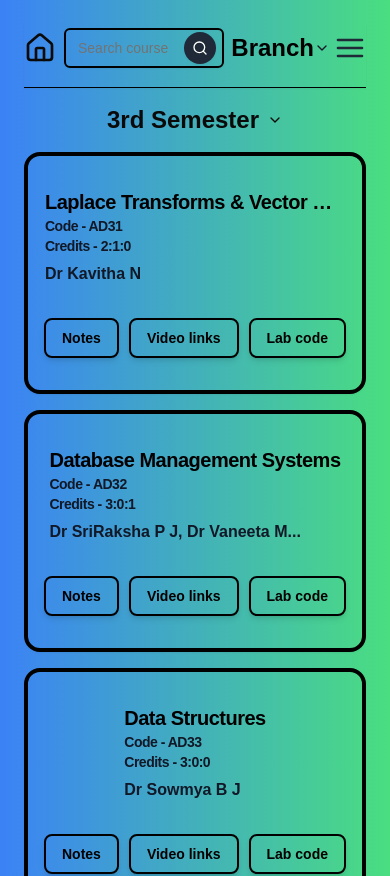
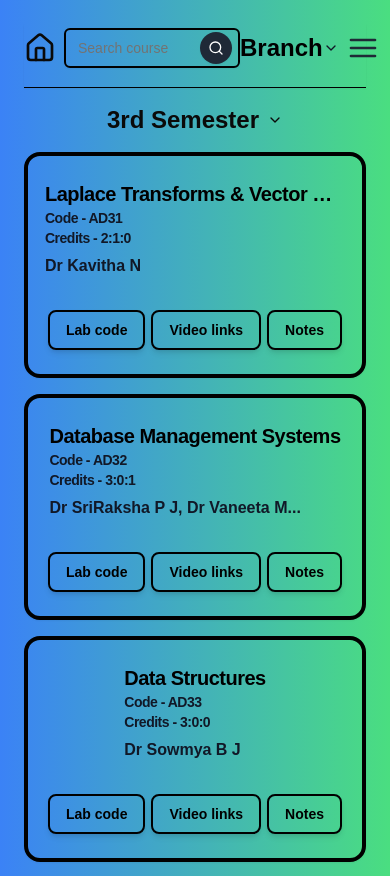
Before and after one commit to RohanPKulkarni/nextjs-2024, a Next.js app: page /aids in a window 390 px wide. Shown: the top 876 px of the page. Built offline with nearby package versions, Linux system fonts and the light colour scheme.

Commit message:
final changes for phone

```diff
--- a/src/app/components/common-card/index.js
+++ b/src/app/components/common-card/index.js
@@ -6,7 +6,7 @@ import Link from "next/link";
 
 export default function Commoncard({name , credits, incharge, linker, code}) {
   return (
-    <Card className="flex flex-col gap-8 rounded-2xl p-2 py-8 transition duration-300 hover:shadow-2xl hover:shadow-gray-600/10 cursor-pointer transform hover:-translate-y-2 bg-transparent border-4 border-black sm:p-8 md:p-8 lg:p-8">
+    <Card className="flex flex-col gap-8 rounded-2xl p-2 py-6 transition duration-300 hover:shadow-2xl hover:shadow-gray-600/10 cursor-pointer transform hover:-translate-y-2 bg-transparent border-4 border-black sm:p-8 md:p-8 lg:p-8">
   <CardHeader className="p-0 mx-auto">
     <CardTitle className="text-xl max-w-[300px] truncate font-bold text-black">
       <p className = "overflow-hidden overflow-ellipsis whitespace-nowrap">{name}</p>
@@ -24,16 +24,16 @@ export default function Commoncard({name , credits, incharge, linker, code}) {
   </CardHeader>
   <CardFooter className="p-0 justify-between">
     <Button onClick={() => window.open(linker, "_blank", "noopener,noreferrer")}
-            className="ml-2 border-2 border-black bg-transparent hover:bg-transparent text-black hover:text-gray-700 shadow-md transition-all px-4 py-2 rounded-lg font-semibold ">
-      Notes
+            className="ml-3 border-2 border-black bg-transparent hover:bg-transparent text-black hover:text-gray-700 shadow-md transition-all px-4 py-2 rounded-lg font-semibold ">
+      Lab code
     </Button>
     <Button onClick={() => window.open(linker, "_blank", "noopener,noreferrer")}
             className="border-2 border-black bg-transparent hover:bg-transparent text-black hover:text-gray-700 shadow-md transition-all px-4 py-2 rounded-lg font-semibold">
       Video links
     </Button>
     <Button onClick={() => window.open(linker, "_blank", "noopener,noreferrer")}
-            className="mr-2 border-2 border-black bg-transparent hover:bg-transparent text-black hover:text-gray-700 shadow-md transition-all px-4 py-2 rounded-lg font-semibold">
-      Lab code
+            className="mr-3 border-2 border-black bg-transparent hover:bg-transparent text-black hover:text-gray-700 shadow-md transition-all px-4 py-2 rounded-lg font-semibold">
+      Notes
     </Button>
   </CardFooter>
 </Card>
--- a/src/app/components/header/index.js
+++ b/src/app/components/header/index.js
@@ -138,7 +138,7 @@ function Header() {
 </div>
 
 <div className="relative flex flex-col items-center lg:items-start lg:ml-80 ml-2 sm:ml-32 md:ml-32">
-  <div className="relative w-40 sm:w-sm md:w-[280px] lg:w-[380px]">
+  <div className="relative w-44 sm:w-sm md:w-[280px] lg:w-[380px]">
     <Input
       type="text"
       placeholder="Search course"
@@ -179,7 +179,7 @@ function Header() {
 </div>
 
 <div className="flex shrink-0 items-center ml-auto">
-  <div className="mr-1 sm:mr-2 md:mr-4 ">
+  <div className="mr-2 sm:mr-2 md:mr-4 ">
     <DropdownMenu>
       <DropdownMenuTrigger className="font-bold text-2xl lg:flex text-gray-900 hover:text-gray-700 focus:outline-none">
         <div className="flex shrink-0 items-center ">
```
